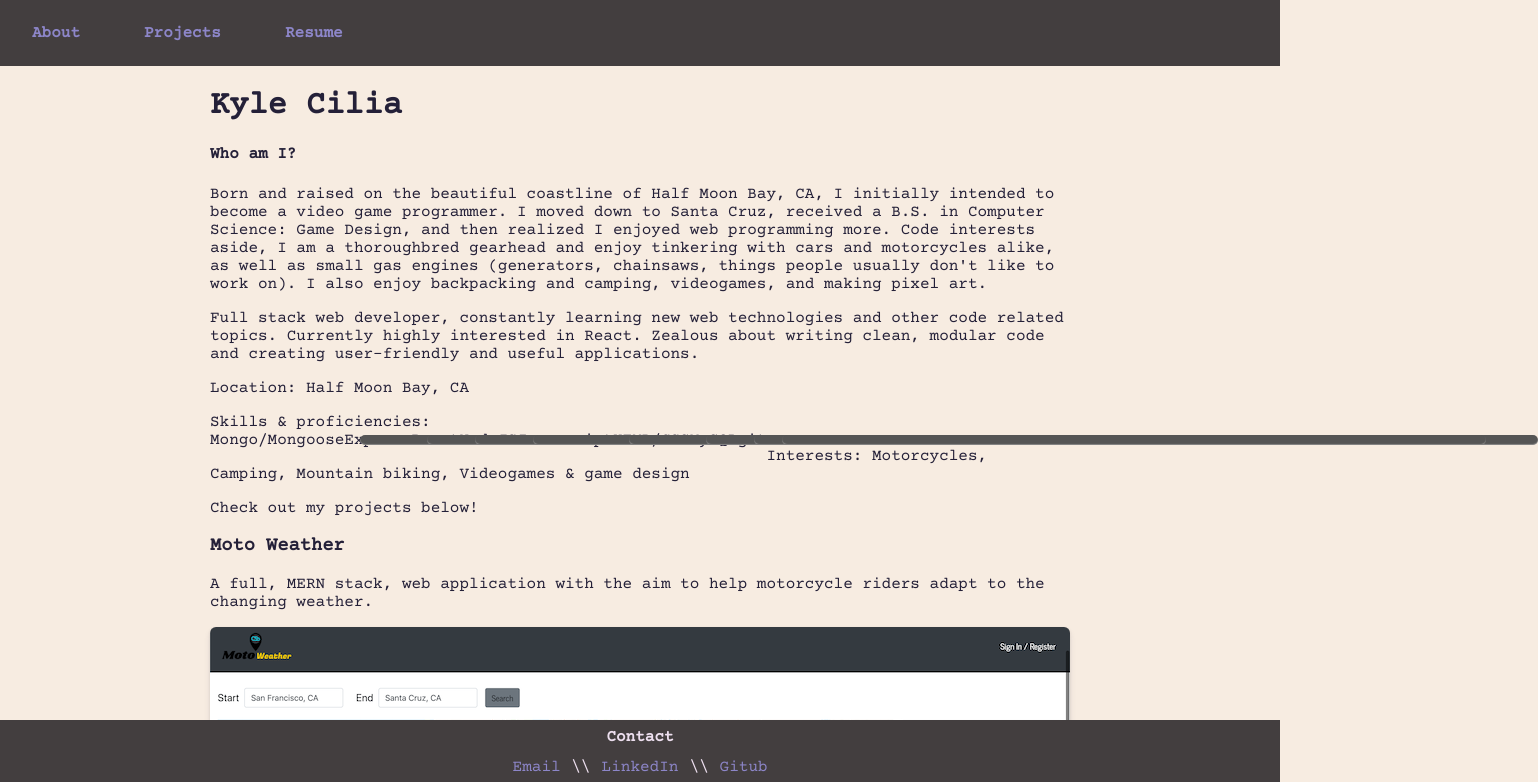
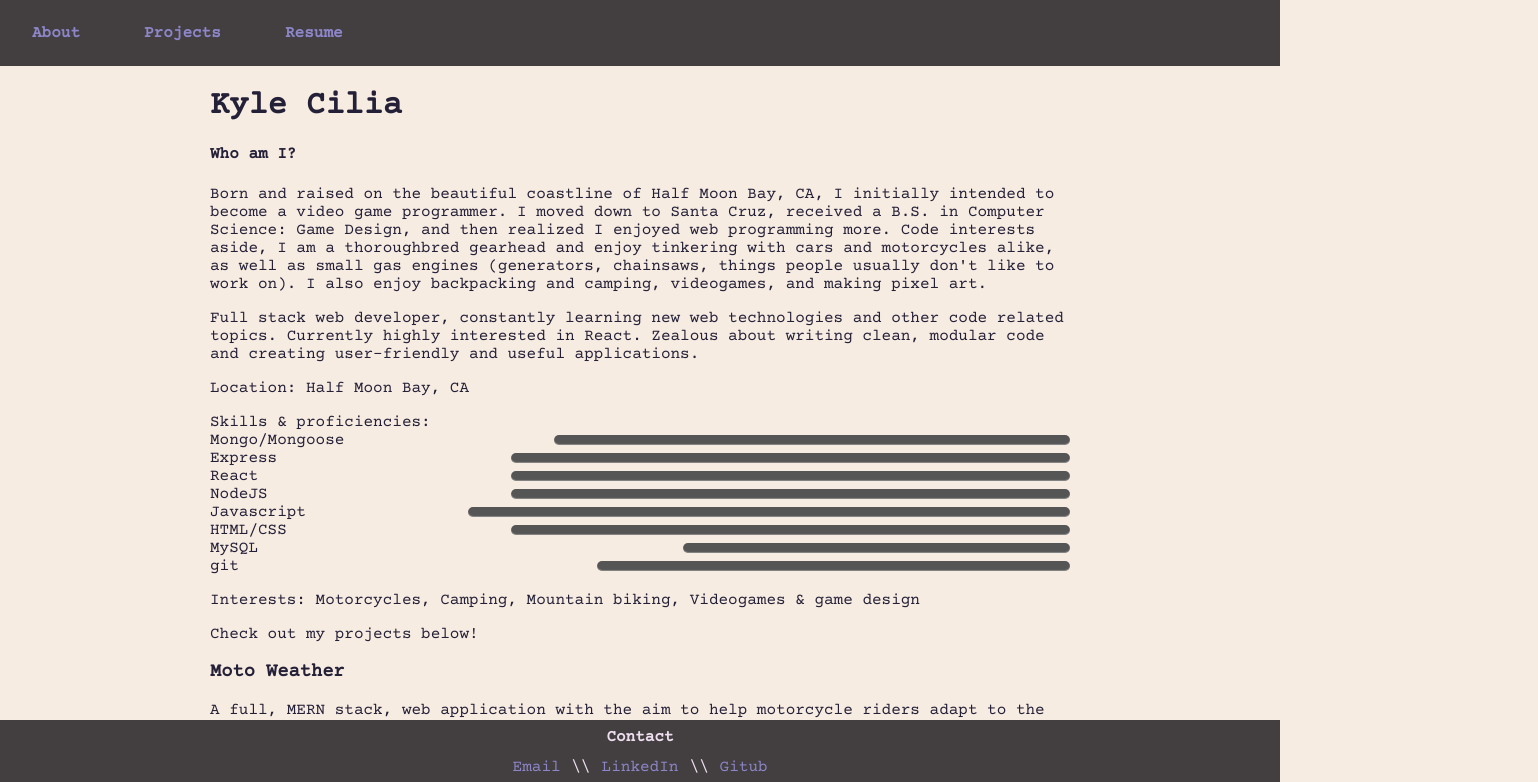
Before and after one commit to freshmangoes/portfolio, a React (Create React App) app: page / in a window 1280 px wide. Shown: the top 782 px of the page, 1538 px wide, since content can reach past the window. Built offline with nearby package versions, Linux system fonts and the light colour scheme.

Commit message:
Aligns skills and progress bars to the left and right as they should be

```diff
--- a/src/App.css
+++ b/src/App.css
@@ -24,22 +24,21 @@ img {
 }
 
 .prof-container {
-	/* display: flex; */
-	/* flex-direction: row; */
+	display: flex;
+	justify-content: space-between;
 }
 
 .prof-label {
-	float: left;
 }
 
 .prof-meter {
-	float: right;
+	/* float: right; */
+	/* position: absolute; */
 	height: 10px;
-	position: absolute;
 	background: #555;
 	border-radius: 25px;
 	margin: 0.25em 0 0 1em;
-	box-shadow: inset 0 -1px 1px rgba(255,255,255,0.3);
+	box-shadow: inset 0 -1px 1px rgba(255, 255, 255, 0.3);
 }
 /* ----------------------------------- */
 
--- a/src/components/Intro/Intro.js
+++ b/src/components/Intro/Intro.js
@@ -13,7 +13,7 @@ const Intro = () => {
 			</div>
 			<p className='about'>{content.intro.about}</p>
 			<p>Location: {content.intro.location}</p>
-			<div className='prof-container'>
+			<div>
 				Skills & proficiencies:{' '}
 				{content.intro.skills.map((e) => {
 					const { skill, prof } = e;
@@ -21,7 +21,7 @@ const Intro = () => {
 						width: `${prof}%`,
 					};
 					return (
-						<div>
+						<div className='prof-container'>
 							<span className='prof-label'>
 								<label className=''>{skill}</label>
 							</span>
```
